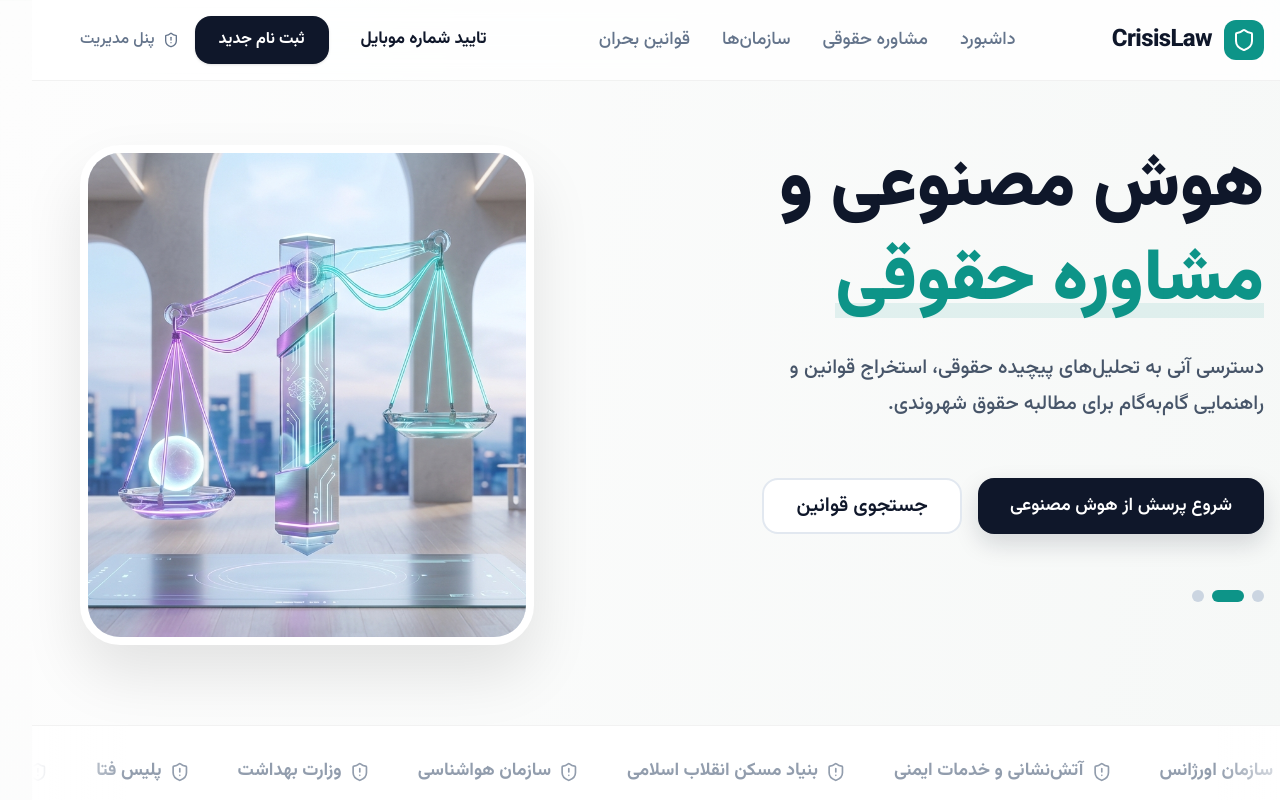
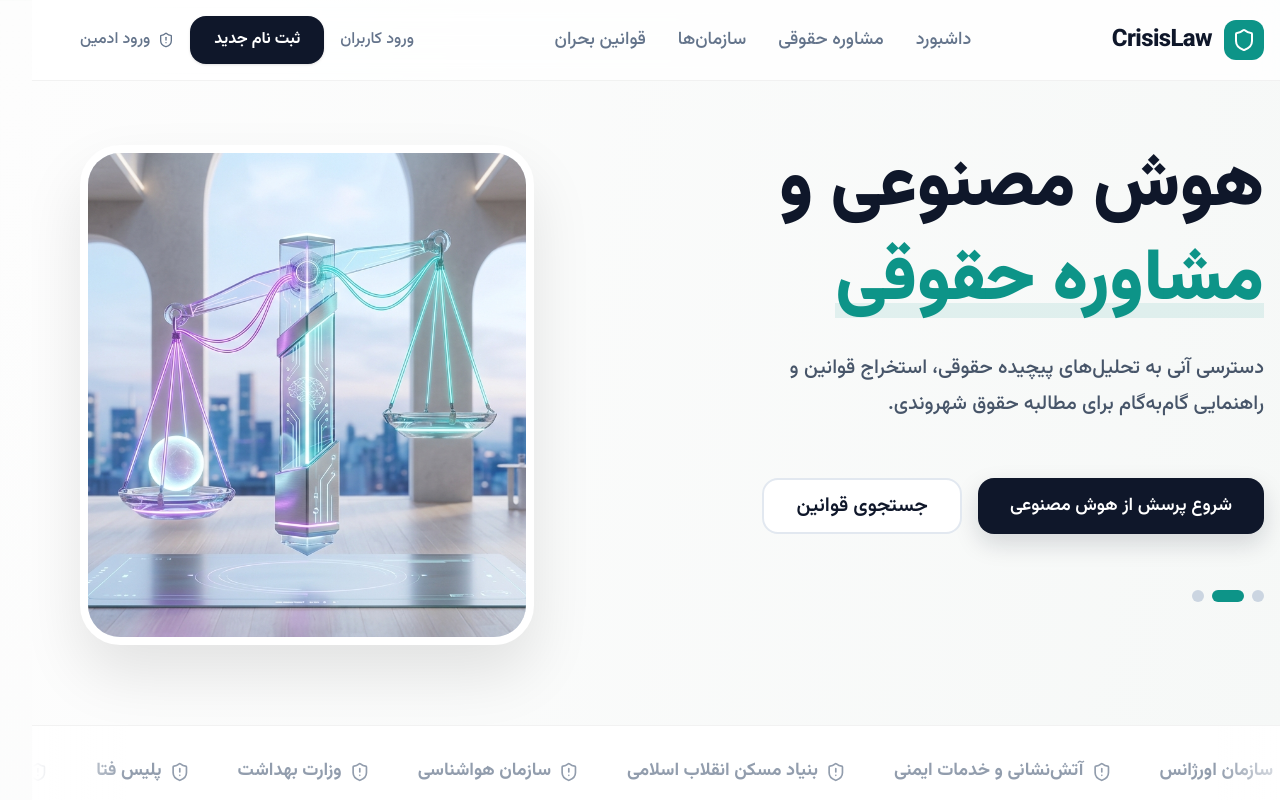
Before and after one commit to amirazizi012/test_website, a React (Vite) app: page / in a window 1280 px wide. Shown: the top 800 px of the page. Built offline with nearby package versions, Linux system fonts and the light colour scheme.

Commit message:
فیکس ادمین 2

```diff
--- a/src/components/layout/Navbar.tsx
+++ b/src/components/layout/Navbar.tsx
@@ -24,20 +24,17 @@ export default function Navbar() {
           </div>
 
           <div className="flex items-center gap-4">
-            <Link to="/auth/login" className="text-[17px] font-bold text-[#0F172A] hover:text-[#0D9488] transition-colors px-4 py-2">
-              تایید شماره موبایل
+            <Link to="/auth/login" className="text-[#64748B] hover:text-[#0F172A] font-medium">
+                    ورود کاربران
             </Link>
             <Link to="/auth/register" className="h-12 px-6 rounded-[16px] bg-[#0F172A] hover:bg-[#1e293b] text-white font-bold flex items-center justify-center transition-all shadow-sm">
               ثبت نام جدید
             </Link>
-            <Link
-              to="/admin/login"
-              className={cn(
-                "flex items-center gap-2 text-[#64748B] hover:text-[#0F172A] transition-colors font-medium")}
-                >
-                <ShieldAlert className="w-4 h-4" />
-                               پنل مدیریت
+            <Link to="/admin/login" className="flex items-center gap-2 text-[#64748B] hover:text-[#0F172A] font-medium">
+              <ShieldAlert className="w-4 h-4" />
+                  ورود ادمین
               </Link>
+
           </div>
         </div>
       </div>
```
